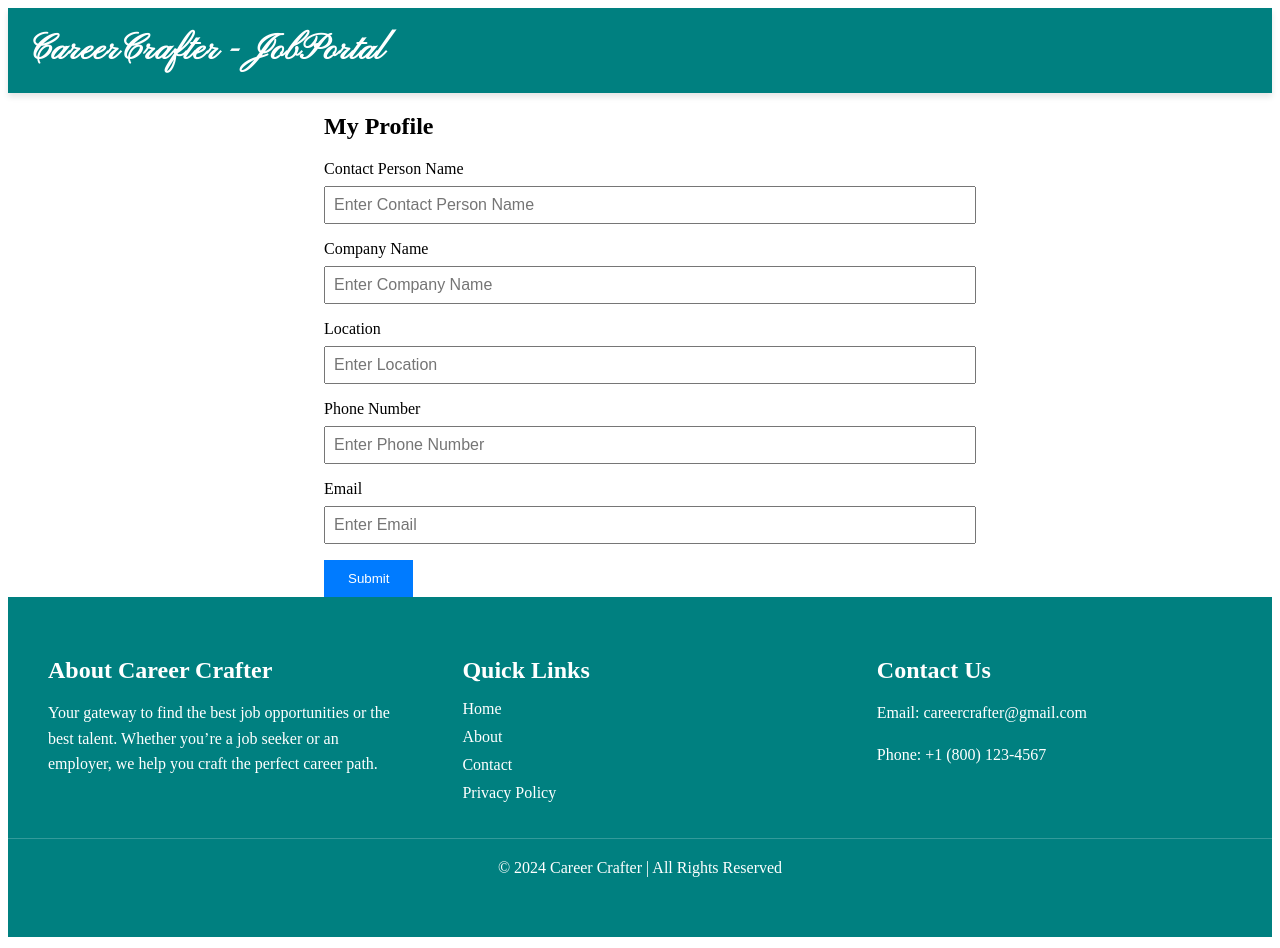
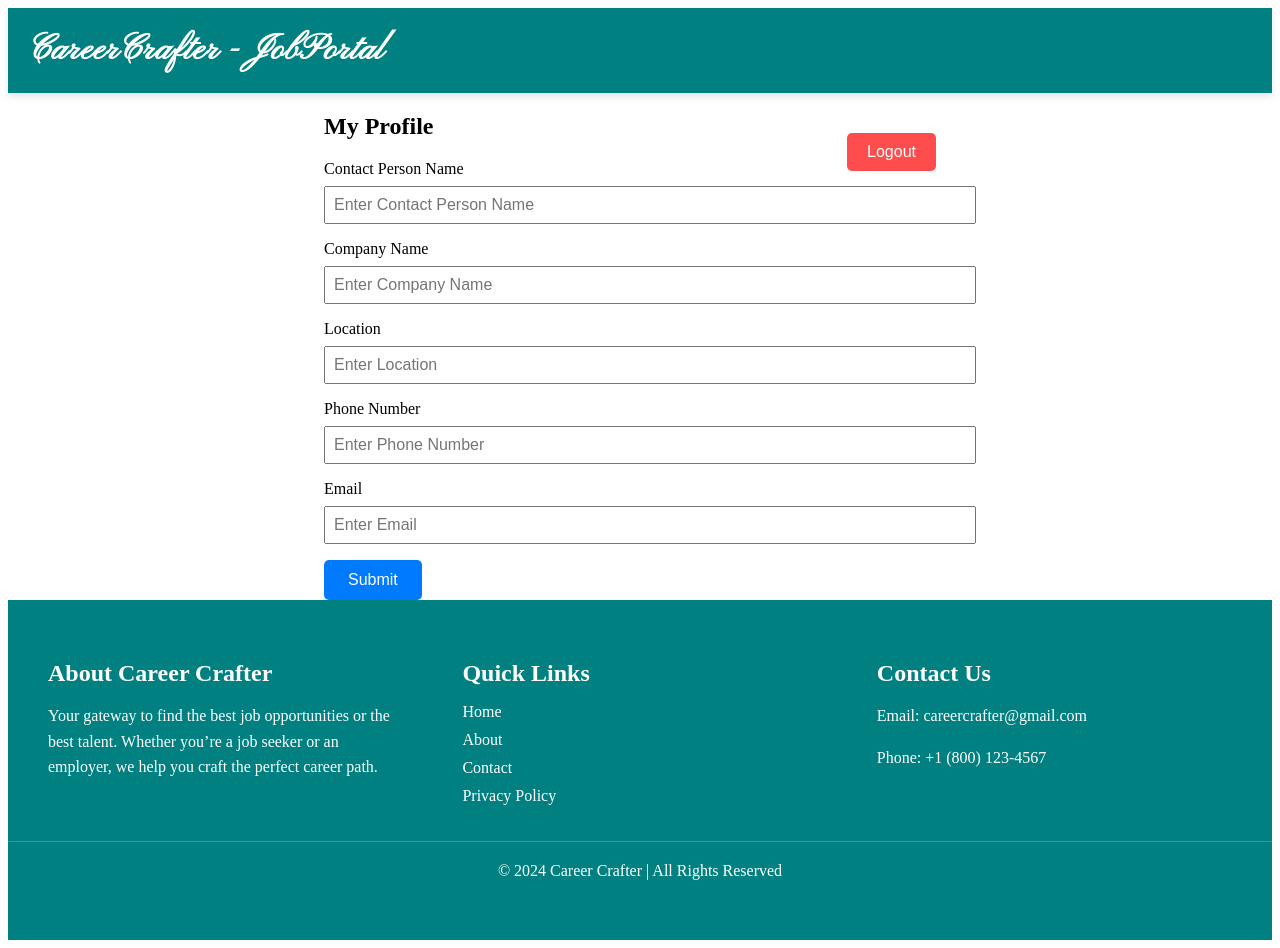
Before and after one commit to Akiladharsh/CareerCrafter-JobPortalUI, an Angular app in the folder JobPortalProject/: page /my-profile in a window 1280 px wide. Built offline with nearby package versions, Linux system fonts and the light colour scheme.

Commit message:
logout updated

```diff
--- a/JobPortalProject/src/app/employee-my-profile/employee-my-profile.component.css
+++ b/JobPortalProject/src/app/employee-my-profile/employee-my-profile.component.css
@@ -19,8 +19,15 @@
   }
 
   .submit-btn {
+    display: flex;
     padding: 0.7rem 1.5rem;
     background-color: #007bff;
+    border: none;
+
+    font-size: 16px;
+    border-radius: 5px;
+    cursor: pointer;
+    transition: background-color 0.3s ease;
     color: white;
     border: none;
     cursor: pointer;
@@ -29,3 +36,34 @@
   .submit-btn:hover {
     background-color: #0056b3;
   }
+
+  .profile-container {
+  position: relative; /* Ensure that child elements with absolute positioning are relative to this container */
+}
+
+.logout {
+  position: absolute;
+  top: 20px; /* Adjust this value to move it vertically */
+  right: 20px; /* Adjust this value to move it horizontally */
+  z-index: 1000; /* Ensure it stays on top of other elements */
+}
+
+.logout button {
+  background-color: #ff4d4d;
+  color: white;
+  border: none;
+  padding: 10px 20px;
+  font-size: 16px;
+  border-radius: 5px;
+  cursor: pointer;
+  transition: background-color 0.3s ease;
+}
+
+.logout button:hover {
+  background-color: #ff1a1a;
+}
+
+.logout button:focus {
+  outline: none;
+  box-shadow: 0 0 5px rgba(255, 0, 0, 0.5);
+}
--- a/JobPortalProject/src/app/employee-my-profile/employee-my-profile.component.html
+++ b/JobPortalProject/src/app/employee-my-profile/employee-my-profile.component.html
@@ -1,5 +1,10 @@
 <div class="profile-container">
+  <div class="logout">
+    <button type="button" (click)="confirmLogout()">Logout</button>
+  </div>
+
   <h2>My Profile</h2>
+
   <form [formGroup]="profileForm" (ngSubmit)="onSubmit()">
     <div class="form-group">
       <label for="contactPersonName">Contact Person Name</label>
--- a/JobPortalProject/src/app/employee-my-profile/employee-my-profile.component.ts
+++ b/JobPortalProject/src/app/employee-my-profile/employee-my-profile.component.ts
@@ -2,11 +2,14 @@ import { Component, OnInit  } from '@angular/core';
 import { FormBuilder, FormGroup, Validators,ReactiveFormsModule } from '@angular/forms';
 import { ProfileService } from '../services/profile.service'; // Import the service
 import { HttpClient } from '@angular/common/http';
+import { RouterModule } from '@angular/router';
+import { routes } from '../app.routes';
+import { CommonModule } from '@angular/common';
 
 @Component({
   selector: 'app-employee-my-profile',
   standalone: true,
-  imports: [ReactiveFormsModule],  // Add ReactiveFormsModule to the imports array
+  imports: [ReactiveFormsModule,RouterModule,CommonModule],  // Add ReactiveFormsModule to the imports array
   templateUrl: './employee-my-profile.component.html',
   styleUrls: ['./employee-my-profile.component.css'],
 })
@@ -40,14 +43,15 @@ export class EmployeeMyProfileComponent implements OnInit {  // Implement OnInit
     if (this.employerId !== null) {
       this.profileService.getProfile(this.employerId).subscribe(
         (profileData) => {
-          // Populate the form with the fetched data
           this.profileForm.patchValue({
             contactPersonName: profileData.contactPersonName,
             companyName: profileData.companyName,
             location: profileData.location,
-            phoneNo: profileData.phoneNo,
+            phoneNo: profileData.phoneNo.replace(/\D/g, ''),
             email: profileData.email,
           });
+          // Mark all fields as touched so that they revalidate
+          this.profileForm.markAllAsTouched();
         },
         (error) => {
           console.error('Error fetching profile data', error);
@@ -55,6 +59,20 @@ export class EmployeeMyProfileComponent implements OnInit {  // Implement OnInit
         }
       );
     }
+  }
+  confirmLogout() {
+    const confirmed = window.confirm('Are you sure you want to log out?');
+    if (confirmed) {
+      this.logout();
+    }
+  }
+
+  logout() {
+    localStorage.removeItem('jobSeekerId');
+    localStorage.removeItem('email');
+    localStorage.removeItem('jwtToken');
+    this // Clear jobSeekerId or any other session info
+
   }
 
   // Function to handle form submission
@@ -78,5 +96,22 @@ export class EmployeeMyProfileComponent implements OnInit {  // Implement OnInit
     } else {
       alert('Please fill in all required fields correctly.');
     }
+
+
   }
+
+
+
+
+
+
+
+
+
+
+
+
+
+
+
 }
--- a/JobPortalProject/src/app/job-seeker-profile/job-seeker-profile.component.css
+++ b/JobPortalProject/src/app/job-seeker-profile/job-seeker-profile.component.css
@@ -79,7 +79,7 @@ h3 {
 }
 
 button {
-  padding: 10px 15px;
+  padding: 10px 15px ;
   border: none;
   color: white;
   font-size: 16px;
@@ -181,3 +181,15 @@ p {
 .remove-btn:hover {
   background-color: #c0392b;
 }
+.logout {
+  position: absolute;
+  top: 20px;
+  right: 20px;
+  padding: 10px 20px;
+  font-size: 18px;
+  display: flex;
+  align-items: center;
+  justify-content: center;
+  line-height: 1;
+  cursor: pointer;
+}
--- a/JobPortalProject/src/app/job-seeker-profile/job-seeker-profile.component.html
+++ b/JobPortalProject/src/app/job-seeker-profile/job-seeker-profile.component.html
@@ -1,5 +1,10 @@
 <div class="profile-container">
   <h2>Job Seeker Profile</h2>
+
+  <div class = "logout">
+  <button type="button" (click)="confirmLogout()">Logout</button>
+  </div>
+
   <form [formGroup]="jobSeekerForm" (ngSubmit)="onSubmit()">
 
     <div>
--- a/JobPortalProject/src/app/job-seeker-profile/job-seeker-profile.component.ts
+++ b/JobPortalProject/src/app/job-seeker-profile/job-seeker-profile.component.ts
@@ -257,4 +257,18 @@ export class JobSeekerProfileComponent implements OnInit {
     }));
   }
   removeQualification(index: number) { this.jobSeekerQualification.removeAt(index); }
+
+  confirmLogout() {
+    const confirmed = window.confirm('Are you sure you want to log out?');
+    if (confirmed) {
+      this.logout();
+    }
+  }
+
+  logout() {
+    localStorage.removeItem('jobSeekerId');
+    localStorage.removeItem('email');
+    localStorage.removeItem('jwtToken');  // Clear jobSeekerId or any other session info
+    this.router.navigate(['']); // Redirect to the login page
+  }
 }
```
Also changed, not shown: 1 other file (tests, documents, lock files or other folders). Lines whose indentation alone changed are shown as unchanged.
